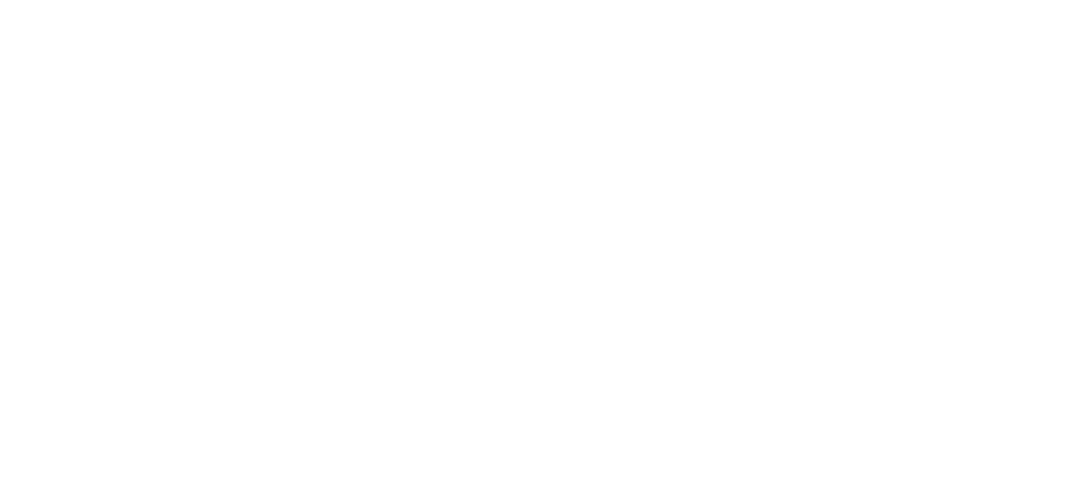
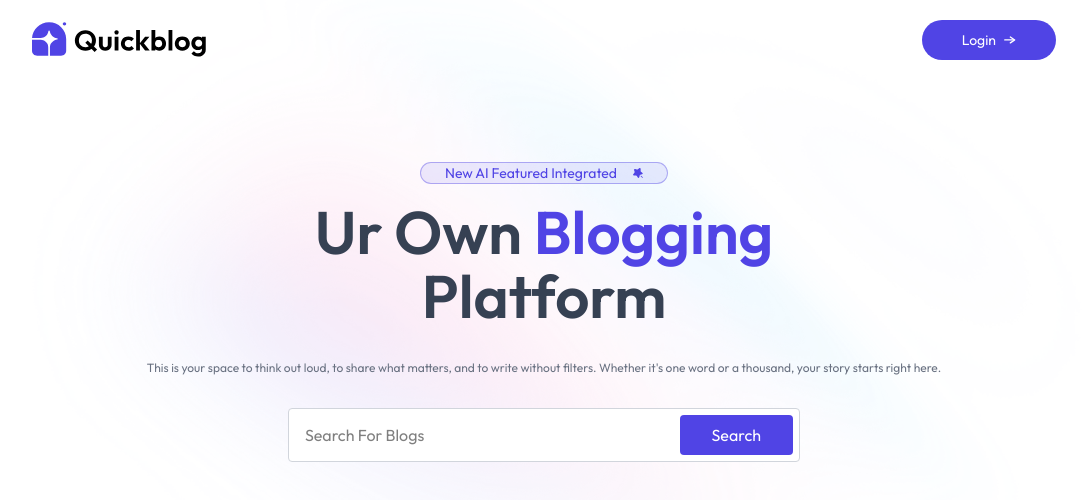
Before and after one commit to dilmithp/ai-powerd-blog, a React (Vite) app: page / in a window 1280 px wide. Before the commit this address had no page. Shown: the top 500 px of the page, without its empty margins (96-1183 px from the left). Built offline with nearby package versions, Linux system fonts and the light colour scheme.

Commit message:
navigation/Header

```diff
--- a/src/App.jsx
+++ b/src/App.jsx
@@ -1,10 +1,14 @@
 import React from 'react'
-import {Routes} from "react-router-dom";
+import {Route, Routes} from "react-router-dom";
+import Home from "./pages/Home.jsx";
+import Blog from "./pages/Blog.jsx";
 
 const App = () => {
     return (
         <div>
             <Routes>
+                <Route path="/" element={<Home />} />
+                <Route path="/blog" element={<Blog />} />
 
             </Routes>
         </div>
--- /dev/null
+++ b/src/components/Header.jsx
@@ -0,0 +1,25 @@
+import React from 'react'
+import {assets} from "../assets/assets.js";
+
+const Header = () => {
+    return (
+        <div className='mx-8 sm:mx-16 xl:mx-24 relative'>
+            <div className={'text-center mt-20 mb-8'}>
+                <div className='inline-flex items-center justify-center gap-4 px-6 pу-1.5 mb-4 border border-primary/40 bg-primary/10 rounded-full text-sm text-primary'>
+                    <p>New AI Featured Integrated</p>
+                <img src={assets.star_icon} alt={'starIcon'} className={'w-2.5'}/>
+                </div>
+                <h1 className={'text-3xl sm:text-6xl font-semibold sm:leading-16 text-gray-700'}>Ur Own <span className={'text-primary'}> Blogging</span> <br/> Platform</h1>
+
+                <p className='my-6 sm:my-8 max-w-2x1 m-auto max-sm: text-xs text-gray-500'>This is your space to think out loud, to share what matters, and to write without filters. Whether it's one word or a thousand, your story starts right here.</p>
+
+                <form className={'flex justify-between max-w-lg max-sm:scale-75 mx-auto border border-gray-300 bg-white rounded overflow-hidden'}>
+                    <input className={'w-full pl-4 outline-none'} type={'text'} placeholder={'Search For Blogs'}/>
+                    <button type={'submit'} className={'bg-primary text-white px-8 py-2 m-1.5 rounded hover:scale-105 transition-all cursor-pointer'}>Search</button>
+                </form>
+            </div>
+            <img src={assets.gradientBackground} alt='Background' className={'absolute -top-50 -z-1 opacity-50'} />
+        </div>
+    )
+}
+export default Header
--- /dev/null
+++ b/src/components/Navbar.jsx
@@ -0,0 +1,16 @@
+import React from 'react'
+import {assets} from "../assets/assets.js";
+import {useNavigate} from "react-router-dom";
+
+const Navbar = () => {
+    const navigate = useNavigate();
+    return (
+        <div className='flex justify-between items-center py-5 mx-8 sm:mx-20 xl:mx-32'>
+            <img onClick={() => navigate('/')} src={assets.logo} alt='Logo' className='w-32 sm:w-44 cursor-pointer'/>
+            <button onClick={() => navigate('/admin')} className='flex items-center gap-2 rounded-full text-sm bg-primary text-white px-10 py-2.5 cursor-pointer'>Login
+                <img src={assets.arrow} className='w-3' alt='arrow'/>
+            </button>
+        </div>
+    )
+}
+export default Navbar
--- a/src/pages/Home.jsx
+++ b/src/pages/Home.jsx
@@ -1,8 +1,13 @@
 import React from 'react'
+import Navbar from "../components/Navbar.jsx";
+import Header from "../components/Header.jsx";
 
 const Home = () => {
     return (
-        <div>Home</div>
+        <>
+            <Navbar/>
+            <Header/>
+        </>
     )
 }
 export default Home
```
Also changed, not shown: src/components/Bloglist.jsx (added).
